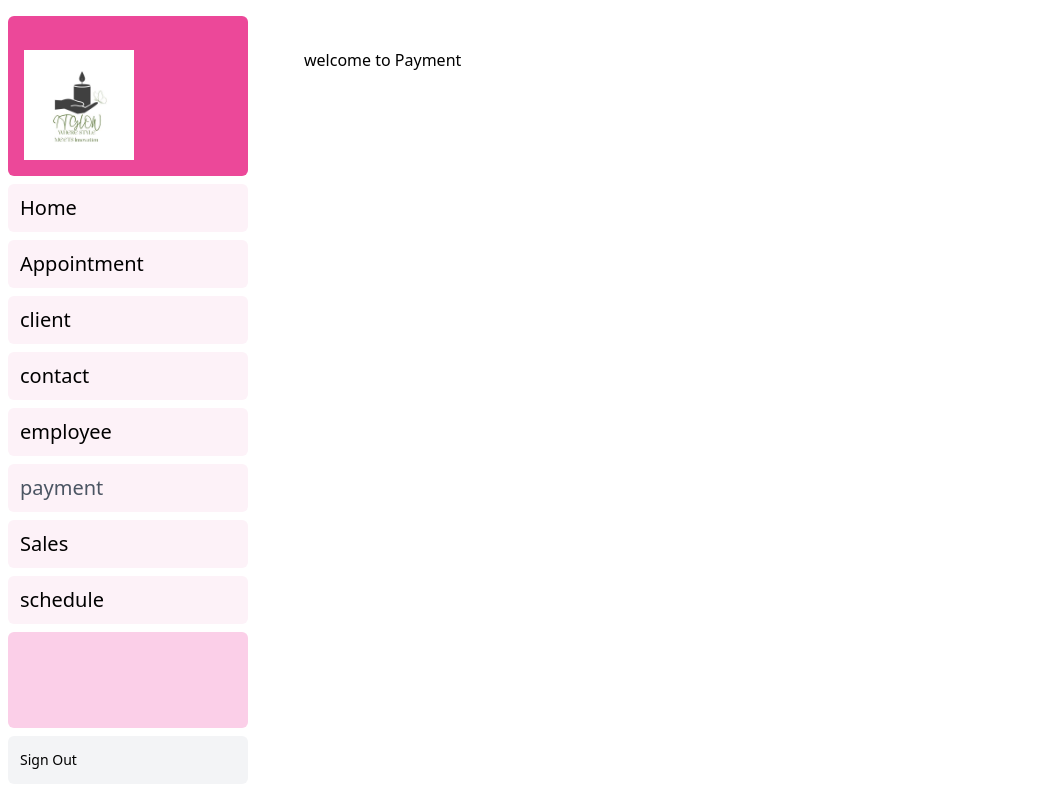
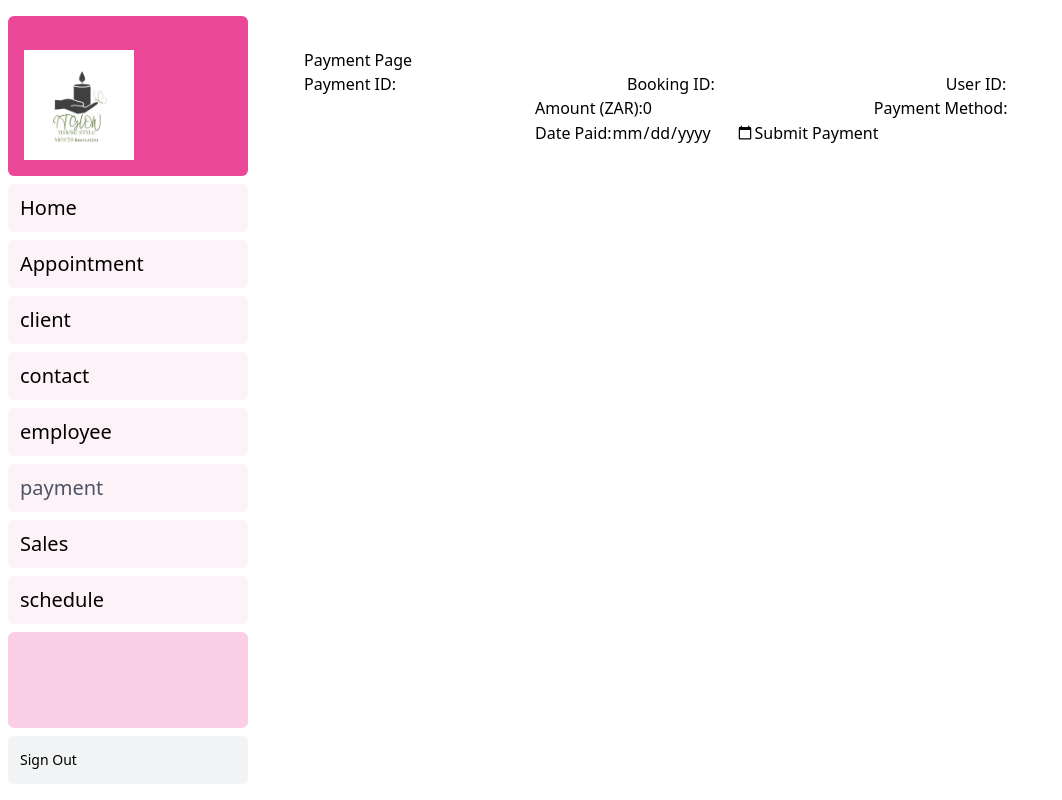
Before and after one commit to Sinentlahla219081328/Group22ITGlowDesktop, a Next.js app: page /dashboard/Payment in a window 1280 px wide. Shown: the whole page, without its empty margins (0-1062 px from the left). Built offline with nearby package versions, Linux system fonts and the light colour scheme.

Commit message:
Payment and Sales Update

```diff
--- a/app/dashboard/Payment/page.tsx
+++ b/app/dashboard/Payment/page.tsx
@@ -1,3 +1,141 @@
+import { useState } from 'react';
+
+interface PaymentDetails {
+  paymentId: string;
+  bookingId: string;
+  userId: string;
+  amount: number;
+  paymentMethod: string;
+  datePaid: string;
+}
+
 export default function Payment() {
-    return <p>welcome to Payment</p>;
-  }
+  const [payment, setPayment] = useState<PaymentDetails>({
+    paymentId: '',
+    bookingId: '',
+    userId: '',
+    amount: 0,
+    paymentMethod: '',
+    datePaid: '',
+  });
+
+  const [loading, setLoading] = useState(false);
+  const [success, setSuccess] = useState(false);
+  const [error, setError] = useState<string | null>(null);
+
+  const handleChange = (e: React.ChangeEvent<HTMLInputElement>) => {
+    setPayment({ ...payment, [e.target.name]: e.target.value });
+  };
+
+  const handleSubmit = async (e: React.FormEvent) => {
+    e.preventDefault();
+    setLoading(true);
+    setError(null);
+    setSuccess(false);
+
+    try {
+      const response = await fetch('/api/payments', {
+        method: 'POST',
+        headers: {
+          'Content-Type': 'application/json',
+        },
+        body: JSON.stringify(payment),
+      });
+
+      if (!response.ok) {
+        throw new Error('Failed to process payment');
+      }
+
+      // Payment was successful
+      setSuccess(true);
+      // Reset form after successful submission
+      setPayment({
+        paymentId: '',
+        bookingId: '',
+        userId: '',
+        amount: 0,
+        paymentMethod: '',
+        datePaid: '',
+      });
+    } catch (err) {
+      const errorMessage = (err as Error).message || 'An unexpected error occurred';
+      setError(errorMessage);
+    } finally {
+      setLoading(false);
+    }
+  };
+
+  return (
+    <div className="payment-container">
+      <h1>Payment Page</h1>
+      <form onSubmit={handleSubmit}>
+        <label>
+          Payment ID:
+          <input
+            type="text"
+            name="paymentId"
+            value={payment.paymentId}
+            onChange={handleChange}
+            required
+          />
+        </label>
+        <label>
+          Booking ID:
+          <input
+            type="text"
+            name="bookingId"
+            value={payment.bookingId}
+            onChange={handleChange}
+            required
+          />
+        </label>
+        <label>
+          User ID:
+          <input
+            type="text"
+            name="userId"
+            value={payment.userId}
+            onChange={handleChange}
+            required
+          />
+        </label>
+        <label>
+          Amount (ZAR):
+          <input
+            type="number"
+            name="amount"
+            value={payment.amount}
+            onChange={handleChange}
+            required
+          />
+        </label>
+        <label>
+          Payment Method:
+          <input
+            type="text"
+            name="paymentMethod"
+            value={payment.paymentMethod}
+            onChange={handleChange}
+            required
+          />
+        </label>
+        <label>
+          Date Paid:
+          <input
+            type="date"
+            name="datePaid"
+            value={payment.datePaid}
+            onChange={handleChange}
+            required
+          />
+        </label>
+        <button type="submit" disabled={loading}>
+          {loading ? 'Processing...' : 'Submit Payment'}
+        </button>
+      </form>
+
+      {success && <p>Payment processed successfully!</p>}
+      {error && <p>Error: {error}</p>}
+    </div>
+  );
+}
--- a/app/dashboard/Sales/page.tsx
+++ b/app/dashboard/Sales/page.tsx
@@ -1,3 +1,107 @@
+import { useState } from 'react';
+
+interface Sale {
+  saleId: string;
+  employeeId: string;
+  saleDescription: string;
+}
+
 export default function Sales() {
-  return <p>welcome to Sales</p>;
+  const [sale, setSale] = useState<Sale>({
+    saleId: '',
+    employeeId: '',
+    saleDescription: '',
+  });
+
+  const [loading, setLoading] = useState(false);
+  const [error, setError] = useState<string | null>(null);
+  const [success, setSuccess] = useState(false);
+
+  const handleInputChange = (e: React.ChangeEvent<HTMLInputElement | HTMLTextAreaElement>) => {
+    const { name, value } = e.target;
+    setSale(prevSale => ({
+      ...prevSale,
+      [name]: value,
+    }));
+  };
+
+  const handleSubmit = async (e: React.FormEvent) => {
+    e.preventDefault();
+    setLoading(true);
+    setError(null);
+    setSuccess(false);
+
+    try {
+      const response = await fetch('/api/sales', {
+        method: 'POST',
+        headers: {
+          'Content-Type': 'application/json',
+        },
+        body: JSON.stringify(sale),
+      });
+
+      if (!response.ok) {
+        throw new Error('Failed to record sale');
+      }
+
+      setSuccess(true);
+      // Reset form after successful submission
+      setSale({ saleId: '', employeeId: '', saleDescription: '' });
+    } catch (err) {
+      const errorMessage = (err as Error).message || 'An unexpected error occurred';
+      setError(errorMessage);
+    } finally {
+      setLoading(false);
+    }
+  };
+
+
+  return (
+    <div className="flex flex-col items-center justify-center min-h-screen p-6 bg-gray-100">
+      <h1 className="text-2xl font-bold mb-6">Record Sale</h1>
+      <form onSubmit={handleSubmit} className="bg-white p-6 rounded-lg shadow-md w-full max-w-md">
+        <div className="mb-4">
+          <label className="block text-gray-700">Sale ID</label>
+          <input
+            type="text"
+            name="saleId"
+            value={sale.saleId}
+            onChange={handleInputChange}
+            className="w-full p-2 border border-gray-300 rounded mt-1"
+            required
+          />
+        </div>
+        <div className="mb-4">
+          <label className="block text-gray-700">Employee ID</label>
+          <input
+            type="text"
+            name="employeeId"
+            value={sale.employeeId}
+            onChange={handleInputChange}
+            className="w-full p-2 border border-gray-300 rounded mt-1"
+            required
+          />
+        </div>
+        <div className="mb-4">
+          <label className="block text-gray-700">Sale Description</label>
+          <textarea
+            name="saleDescription"
+            value={sale.saleDescription}
+            onChange={handleInputChange}
+            className="w-full p-2 border border-gray-300 rounded mt-1"
+            required
+          />
+        </div>
+        {error && <p className="text-red-500 mb-4">{error}</p>}
+        {success && <p className="text-green-500 mb-4">Sale recorded successfully!</p>}
+        <button
+          type="submit"
+          className="w-full bg-pink-500 text-white p-2 rounded hover:bg-pink-600"
+          disabled={loading}
+        >
+          {loading ? 'Recording Sale...' : 'Submit Sale'}
+        </button>
+      </form>
+    </div>
+  );
 }
--- a/package.json
+++ b/package.json
@@ -18,7 +18,7 @@
     "@types/node": "^20",
     "@types/react": "^18",
     "@types/react-dom": "^18",
-    "eslint": "^8",
+    "eslint": "^8.57.0",
     "eslint-config-next": "14.2.5",
     "postcss": "^8",
     "tailwindcss": "^3.4.1",
```
Also changed, not shown: 70 other files (tests, documents, lock files or other folders).
